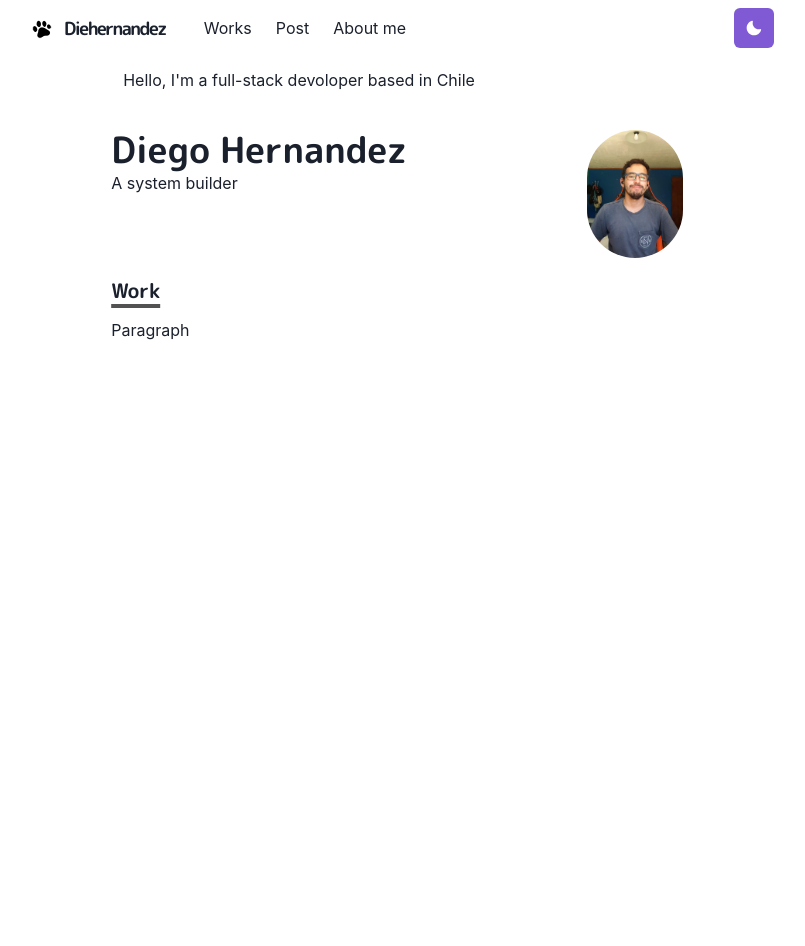
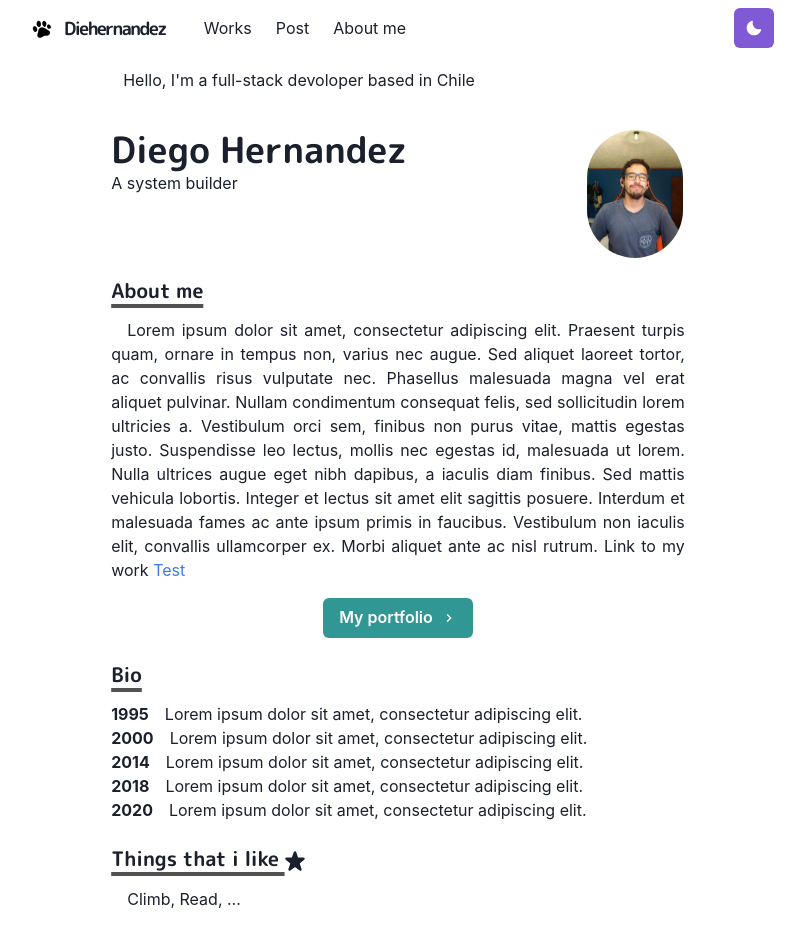
Before and after one commit to diehernandez/portfolio-v2, a Next.js app: page / in a window 1280 px wide. Shown: the top 946 px of the page, without its empty margins (242-1047 px from the left). Before the commit the page ends 800 px from the top, so only its background shows below. Built offline with nearby package versions, Linux system fonts and the light colour scheme.

Commit message:
feat: add dummy bio

```diff
--- /dev/null
+++ b/components/bio.js
@@ -0,0 +1,12 @@
+import { Box } from '@chakra-ui/react'
+import styled from '@emotion/styled'
+
+export const BioSection = styled(Box)`
+  padding-left: 3.4em;
+  text-indent: -3.4em;
+`
+
+export const BioYear = styled.span`
+  font-weight: bold;
+  margin-right: 1em;
+`
--- /dev/null
+++ b/components/paragraph.js
@@ -0,0 +1,8 @@
+import styled from '@emotion/styled'
+
+const Paragraph = styled.p`
+text-align: justify;
+text-indent: 1em;
+`
+
+export default Paragraph
--- a/pages/index.js
+++ b/pages/index.js
@@ -1,5 +1,9 @@
-import { Container, Box, Heading, Image, useColorModeValue } from '@chakra-ui/react'
+import { Container, Box, Heading, Image, useColorModeValue, Link, Button } from '@chakra-ui/react'
+import { ChevronRightIcon, StarIcon } from '@chakra-ui/icons'
+import NextLink from 'next/link'
 import Section from '../components/section'
+import Paragraph from '../components/paragraph'
+import { BioSection, BioYear } from '../components/bio'
 const Page = () => {
     return (
         <Container>
@@ -19,10 +23,57 @@ const Page = () => {
             </Box>
             <Section delay={0.4}>
                 <Heading as="h3" variant="section-title">
-                    Work
+                   About me
                 </Heading>
-                <p>Paragraph</p>
+      {/* TODO: Make a abstact about me */}
+                <Paragraph>Lorem ipsum dolor sit amet, consectetur adipiscing elit. Praesent turpis quam, ornare in tempus non, varius nec augue. Sed aliquet laoreet tortor, ac convallis risus vulputate nec. Phasellus malesuada magna vel erat aliquet pulvinar. Nullam condimentum consequat felis, sed sollicitudin lorem ultricies a. Vestibulum orci sem, finibus non purus vitae, mattis egestas justo. Suspendisse leo lectus, mollis nec egestas id, malesuada ut lorem. Nulla ultrices augue eget nibh dapibus, a iaculis diam finibus. Sed mattis vehicula lobortis. Integer et lectus sit amet elit sagittis posuere. Interdum et malesuada fames ac ante ipsum primis in faucibus. Vestibulum non iaculis elit, convallis ullamcorper ex. Morbi aliquet ante ac nisl rutrum.
+      Link to my work {' '}
+      <NextLink href="/works/test">
+        <Link>Test</Link>
+      </NextLink>
+      </Paragraph>
+      <Box align="center" my={4}>
+        <NextLink href="/works">
+          <Button rightIcon={<ChevronRightIcon/>} colorScheme="teal">
+          My portfolio
+          </Button>
+        </NextLink>
+      </Box>
             </Section>
+        <Section delay={0.2}>
+          <Heading as="h3" variant="section-title">
+          Bio
+          </Heading>
+          {/*TODO: Complete Bio */}
+          <BioSection>
+            <BioYear>1995</BioYear>
+            Lorem ipsum dolor sit amet, consectetur adipiscing elit.
+          </BioSection>
+          <BioSection>
+            <BioYear>2000</BioYear>
+            Lorem ipsum dolor sit amet, consectetur adipiscing elit.
+          </BioSection>
+          <BioSection>
+            <BioYear>2014</BioYear>
+            Lorem ipsum dolor sit amet, consectetur adipiscing elit.
+          </BioSection>
+          <BioSection>
+            <BioYear>2018</BioYear>
+            Lorem ipsum dolor sit amet, consectetur adipiscing elit.
+          </BioSection>
+          <BioSection>
+            <BioYear>2020</BioYear>
+            Lorem ipsum dolor sit amet, consectetur adipiscing elit.
+          </BioSection>
+        </Section>
+        <Section delay={0.2}>
+          <Heading as="h3" variant="section-title">
+          Things that i like {<StarIcon/>}
+          </Heading>
+          <Paragraph>
+            Climb, Read, ...
+          </Paragraph>
+        </Section>
         </Container>
     )
 }
```
